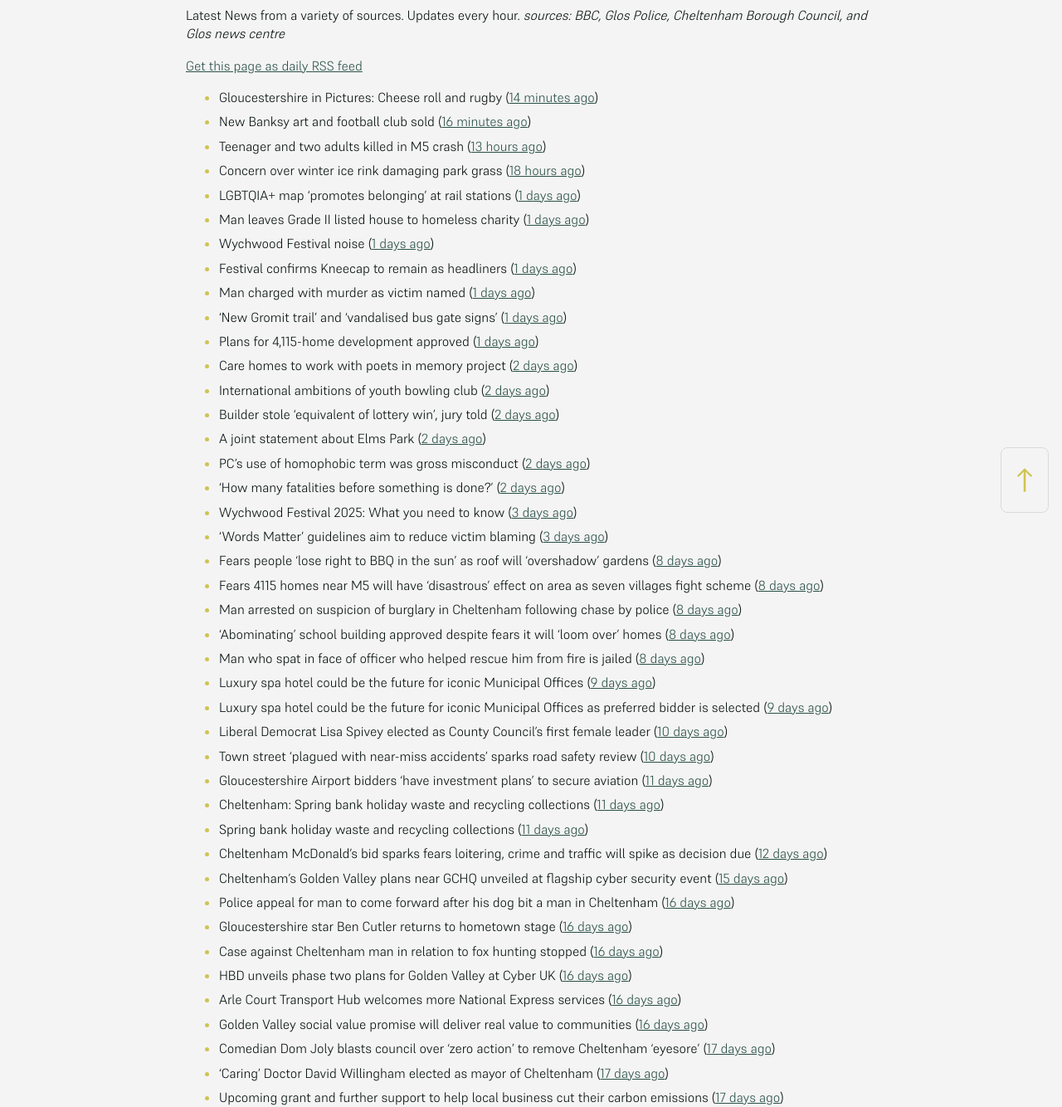
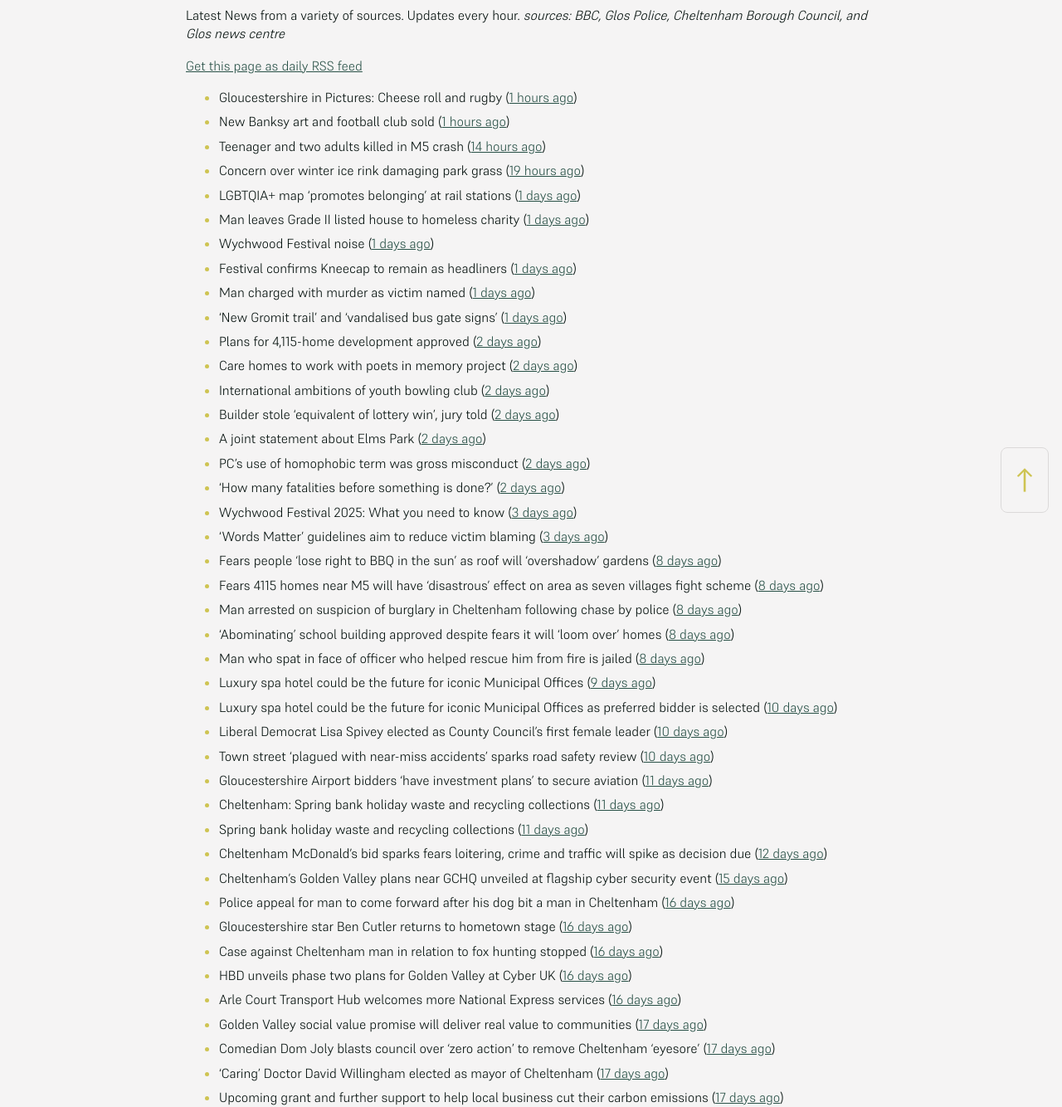
Before and after one commit to mat-0/cheltenham-open-data, a Jekyll site: the page built from _pages/news.md, in a window 1280 px wide. Shown: the part 266-1600 px from the top of the page at 83% size. Built offline with Jekyll 4.4.1, drawn with Linux system fonts in a browser that asks for light colours.

Commit message:
Updated 2025-06-01 07:57:46

```diff
--- a/_pages/news.md
+++ b/_pages/news.md
@@ -12,17 +12,17 @@ _sources: BBC, Glos Police, Cheltenham Borough Council, and Glos news centre_
 [Get this page as daily RSS feed](/daily.rss)
 
 <!-- news_marker starts -->
-- Gloucestershire in Pictures: Cheese roll and rugby ([14 minutes ago](https://www.bbc.com/news/articles/cj42qe4nqn5o))
-- New Banksy art and football club sold ([16 minutes ago](https://www.bbc.com/news/articles/cm2k124zz33o))
-- Teenager and two adults killed in M5 crash ([13 hours ago](https://www.bbc.com/news/articles/czxy3n361pgo))
-- Concern over winter ice rink damaging park grass ([18 hours ago](https://www.bbc.com/news/articles/cq540604wj4o))
+- Gloucestershire in Pictures: Cheese roll and rugby ([1 hours ago](https://www.bbc.com/news/articles/cj42qe4nqn5o))
+- New Banksy art and football club sold ([1 hours ago](https://www.bbc.com/news/articles/cm2k124zz33o))
+- Teenager and two adults killed in M5 crash ([14 hours ago](https://www.bbc.com/news/articles/czxy3n361pgo))
+- Concern over winter ice rink damaging park grass ([19 hours ago](https://www.bbc.com/news/articles/cq540604wj4o))
 - LGBTQIA+ map 'promotes belonging' at rail stations ([1 days ago](https://www.bbc.com/news/articles/cy5eq6w3k34o))
 - Man leaves Grade II listed house to homeless charity ([1 days ago](https://www.bbc.com/news/articles/c1deelp3dxzo))
 - Wychwood Festival noise ([1 days ago](https://www.cheltenham.gov.uk/news/article/3016/wychwood_festival_noise))
 - Festival confirms Kneecap to remain as headliners ([1 days ago](https://www.bbc.com/news/articles/clyg54e88jmo))
 - Man charged with murder as victim named ([1 days ago](https://www.bbc.com/news/articles/ce80685p13no))
 - 'New Gromit trail' and 'vandalised bus gate signs' ([1 days ago](https://www.bbc.com/news/articles/cpd46d4ndxdo))
-- Plans for 4,115-home development approved ([1 days ago](https://www.bbc.com/news/articles/c8xgd99grk5o))
+- Plans for 4,115-home development approved ([2 days ago](https://www.bbc.com/news/articles/c8xgd99grk5o))
 - Care homes to work with poets in memory project ([2 days ago](https://www.bbc.com/news/articles/ceqgg39e97zo))
 - International ambitions of youth bowling club ([2 days ago](https://www.bbc.com/news/articles/c628gye549qo))
 - Builder stole 'equivalent of lottery win', jury told ([2 days ago](https://www.bbc.com/news/articles/ckgqkx137nno))
@@ -37,7 +37,7 @@ _sources: BBC, Glos Police, Cheltenham Borough Council, and Glos news centre_
 - ‘Abominating’ school building approved despite fears it will ‘loom over’ homes ([8 days ago](https://gloucesternewscentre.co.uk/abominating-school-building-approved-despite-fears-it-will-loom-over-homes/))
 - Man who spat in face of officer who helped rescue him from fire is jailed ([8 days ago](https://gloucesternewscentre.co.uk/man-who-spat-in-face-of-officer-who-helped-rescue-him-from-fire-is-jailed/))
 - Luxury spa hotel could be the future for iconic Municipal Offices ([9 days ago](https://gloucesternewscentre.co.uk/luxury-spa-hotel-could-be-the-future-for-iconic-municipal-offices/))
-- Luxury spa hotel could be the future for iconic Municipal Offices as preferred bidder is selected ([9 days ago](https://www.cheltenham.gov.uk/news/article/3014/luxury_spa_hotel_could_be_the_future_for_iconic_municipal_offices_as_preferred_bidder_is_selected))
+- Luxury spa hotel could be the future for iconic Municipal Offices as preferred bidder is selected ([10 days ago](https://www.cheltenham.gov.uk/news/article/3014/luxury_spa_hotel_could_be_the_future_for_iconic_municipal_offices_as_preferred_bidder_is_selected))
 - Liberal Democrat Lisa Spivey elected as County Council’s first female leader ([10 days ago](https://gloucesternewscentre.co.uk/liberal-democrat-lisa-spivey-elected-as-county-councils-first-female-leader/))
 - Town street ‘plagued with near-miss accidents’ sparks road safety review ([10 days ago](https://gloucesternewscentre.co.uk/town-street-plagued-with-near-miss-accidents-sparks-road-safety-review/))
 - Gloucestershire Airport bidders ‘have investment plans’ to secure aviation ([11 days ago](https://gloucesternewscentre.co.uk/gloucestershire-airport-bidders-have-investment-plans-to-secure-aviation/))
@@ -50,7 +50,7 @@ _sources: BBC, Glos Police, Cheltenham Borough Council, and Glos news centre_
 - Case against Cheltenham man in relation to fox hunting stopped ([16 days ago](https://gloucesternewscentre.co.uk/case-against-cheltenham-man-in-relation-to-fox-hunting-stopped/))
 - HBD unveils phase two plans for Golden Valley at Cyber UK ([16 days ago](https://www.cheltenham.gov.uk/news/article/3012/hbd_unveils_phase_two_plans_for_golden_valley_at_cyber_uk))
 - Arle Court Transport Hub welcomes more National Express services ([16 days ago](https://gloucesternewscentre.co.uk/arle-court-transport-hub-welcomes-more-national-express-services/))
-- Golden Valley social value promise will deliver real value to communities ([16 days ago](https://www.cheltenham.gov.uk/news/article/3011/golden_valley_social_value_promise_will_deliver_real_value_to_communities))
+- Golden Valley social value promise will deliver real value to communities ([17 days ago](https://www.cheltenham.gov.uk/news/article/3011/golden_valley_social_value_promise_will_deliver_real_value_to_communities))
 - Comedian Dom Joly blasts council over ‘zero action’ to remove Cheltenham ‘eyesore’ ([17 days ago](https://gloucesternewscentre.co.uk/comedian-dom-joly-blasts-council-over-zero-action-to-remove-cheltenham-eyesore/))
 - ‘Caring’ Doctor David Willingham elected as mayor of Cheltenham ([17 days ago](https://gloucesternewscentre.co.uk/caring-doctor-david-willingham-elected-as-mayor-of-cheltenham/))
 - Upcoming grant and further support to help local business cut their carbon emissions ([17 days ago](https://www.cheltenham.gov.uk/news/article/3010/upcoming_grant_and_further_support_to_help_local_business_cut_their_carbon_emissions))
```
Also changed, not shown: _data/flood.json (+5 -27 lines), index.md (+4 -4 lines).
